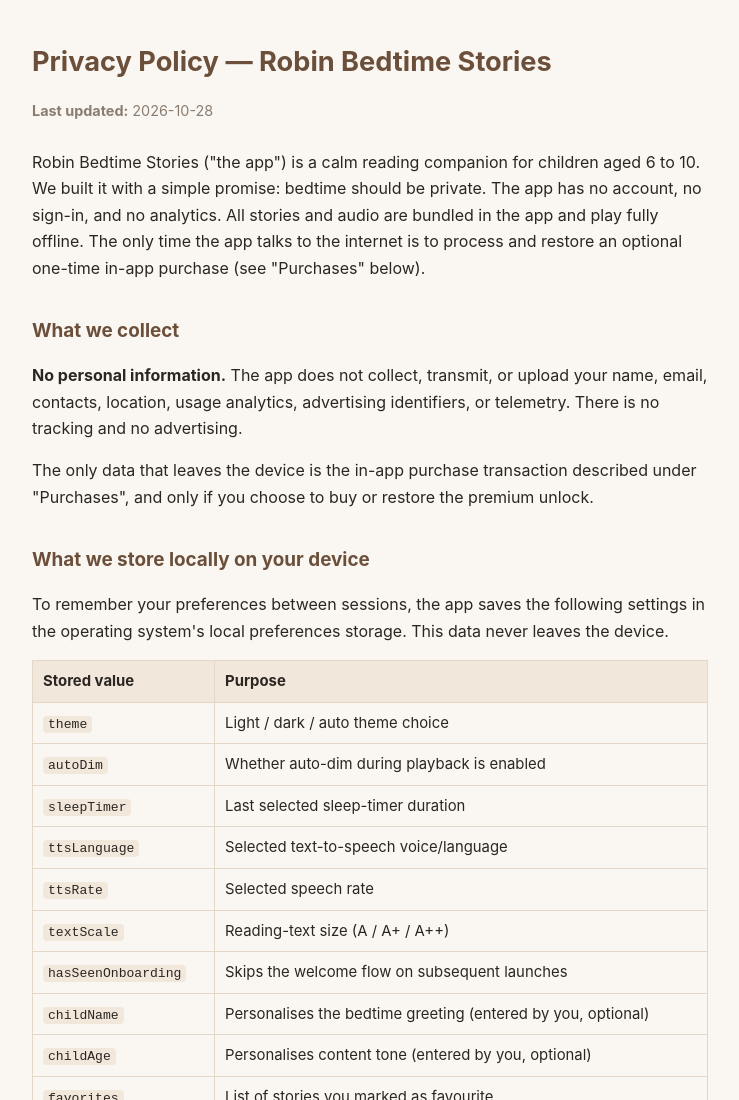
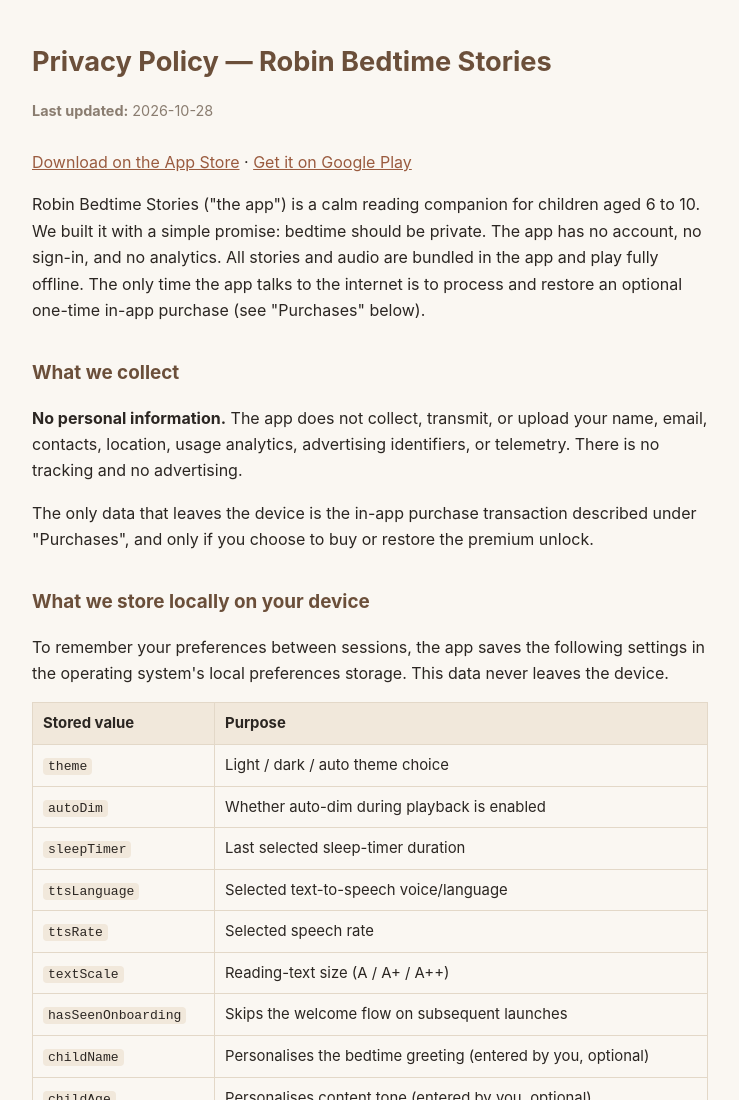
Before and after one commit to tvlgiao/robin-legal, a plain HTML site: page index.html in a window 1280 px wide. Shown: the top 1100 px of the page, without its empty margins (270-1009 px from the left). Drawn offline with Linux system fonts and the light colour scheme.

Commit message:
Add Google Play link next to App Store (#1)
Google Play button beside the App Store button on /bedtime-stories/, and both store links on the home (privacy) page. Privacy text unchanged.

Co-Authored-By: PapaThemes <contact@papathemes.com>

```diff
--- a/index.html
+++ b/index.html
@@ -42,6 +42,8 @@
 <div class="wrap">
   <h1>Privacy Policy — Robin Bedtime Stories</h1>
   <p class="updated"><strong>Last updated:</strong> 2026-10-28</p>
+
+  <p><a href="https://apps.apple.com/app/id6777299933">Download on the App Store</a> · <a href="https://play.google.com/store/apps/details?id=com.robintales.bedtime">Get it on Google Play</a></p>
 
   <p>Robin Bedtime Stories ("the app") is a calm reading companion for children aged 6 to 10. We built it with a simple promise: bedtime should be private. The app has no account, no sign-in, and no analytics. All stories and audio are bundled in the app and play fully offline. The only time the app talks to the internet is to process and restore an optional one-time in-app purchase (see "Purchases" below).</p>
 
```
Also changed, not shown: bedtime-stories/index.html (+1 -0 lines).
